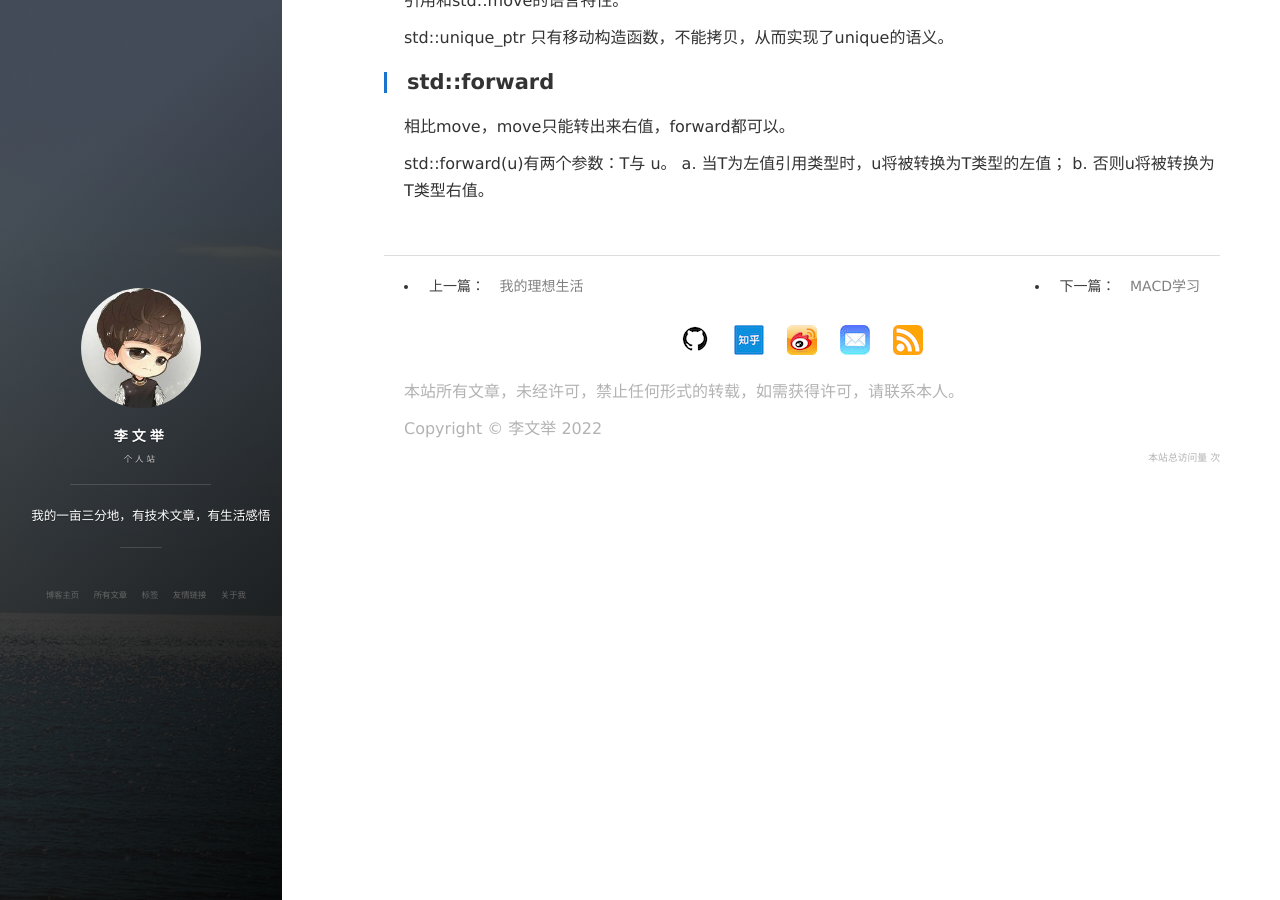
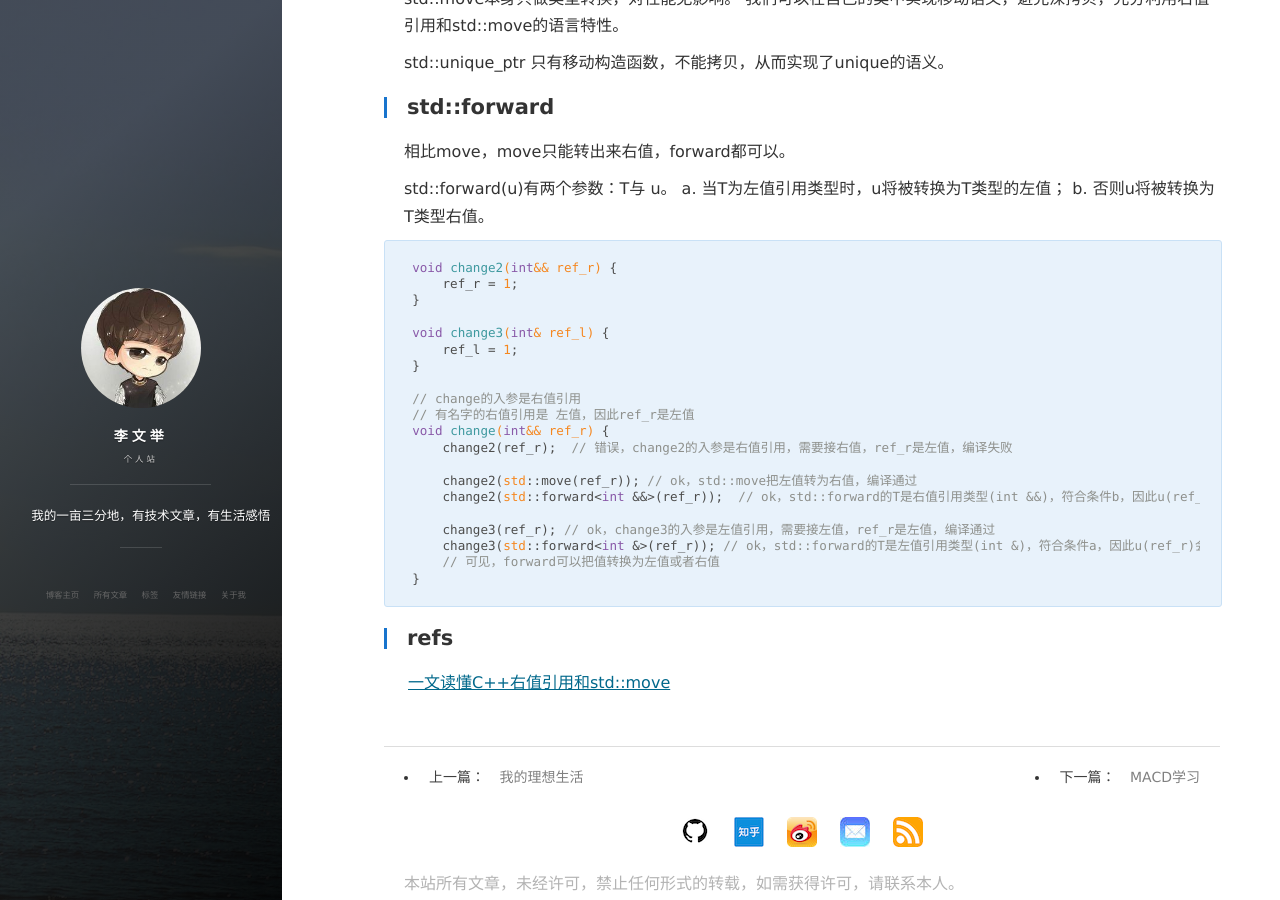
Before and after one commit to liwenju0/liwenju0.github.io, a Jekyll site: the page built from _posts/2022-02-24-C++中的左值右值.md, in a window 1280 px wide and 900 px high, scrolled down 2102 px. Built offline with Jekyll 4.4.1, drawn with Linux system fonts in a browser that asks for light colours; nearby versions of some CDN libraries; comment, search, counter and statistics services are not loaded.

Commit message:
修改左值右值文章

````diff
--- a/_posts/2022-02-24-C++中的左值右值.md
+++ b/_posts/2022-02-24-C++中的左值右值.md
@@ -93,3 +93,30 @@ std::unique_ptr 只有移动构造函数，不能拷贝，从而实现了unique
 相比move，move只能转出来右值，forward都可以。
 
 std::forward<T>(u)有两个参数：T与 u。 a. 当T为左值引用类型时，u将被转换为T类型的左值； b. 否则u将被转换为T类型右值。
+
+```c++
+void change2(int&& ref_r) {
+    ref_r = 1;
+}
+
+void change3(int& ref_l) {
+    ref_l = 1;
+}
+
+// change的入参是右值引用
+// 有名字的右值引用是 左值，因此ref_r是左值
+void change(int&& ref_r) {
+    change2(ref_r);  // 错误，change2的入参是右值引用，需要接右值，ref_r是左值，编译失败
+
+    change2(std::move(ref_r)); // ok，std::move把左值转为右值，编译通过
+    change2(std::forward<int &&>(ref_r));  // ok，std::forward的T是右值引用类型(int &&)，符合条件b，因此u(ref_r)会被转换为右值，编译通过
+
+    change3(ref_r); // ok，change3的入参是左值引用，需要接左值，ref_r是左值，编译通过
+    change3(std::forward<int &>(ref_r)); // ok，std::forward的T是左值引用类型(int &)，符合条件a，因此u(ref_r)会被转换为左值，编译通过
+    // 可见，forward可以把值转换为左值或者右值
+}
+```
+
+## refs
+
+[一文读懂C++右值引用和std::move](https://zhuanlan.zhihu.com/p/335994370)
````
